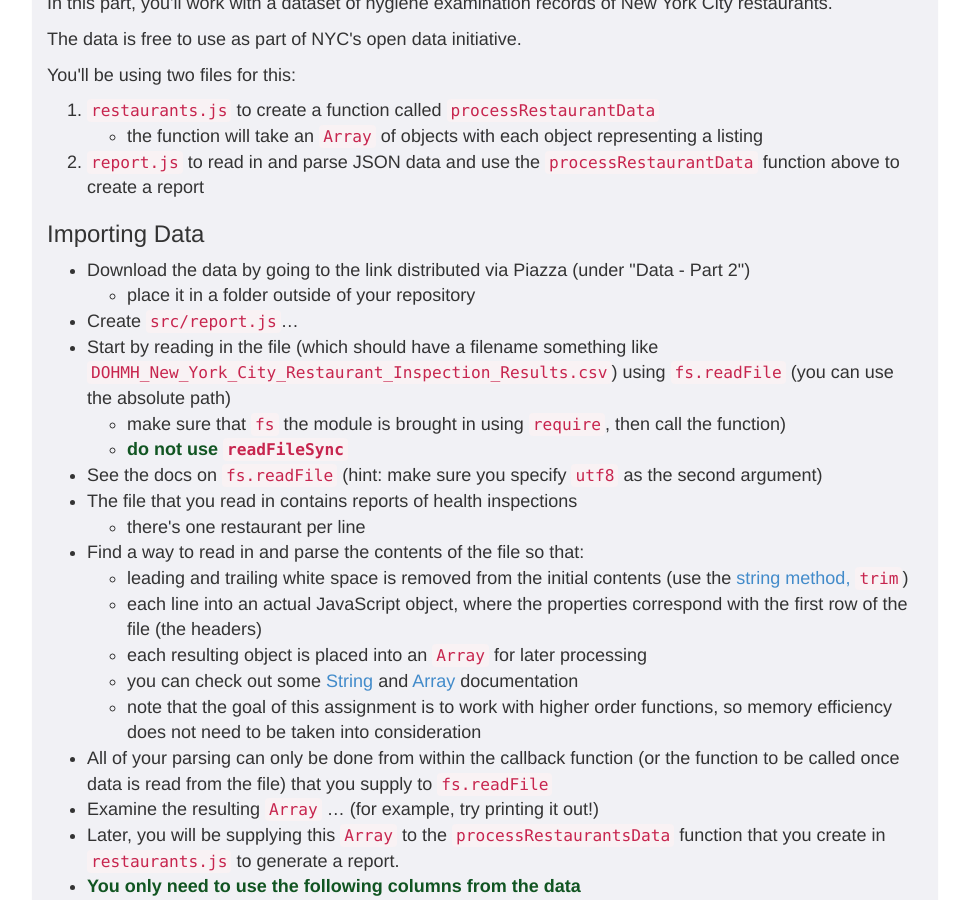
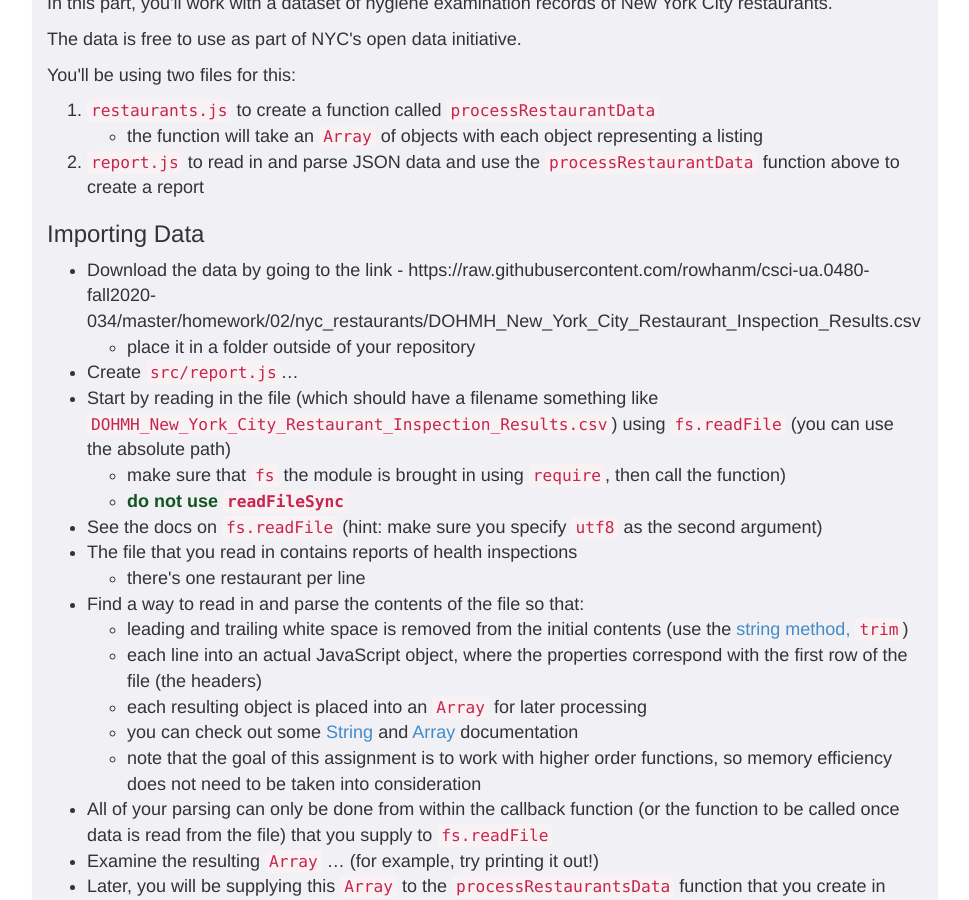
Before and after one commit to foureyes/csci-ua.0480-fall2020-034, a Jekyll site: the page built from homework/02-restaurants-2020.markdown, in a window 1280 px wide and 900 px high, scrolled down 9185 px. Shown: the whole window, without its empty margins (155-1124 px from the left). Built offline with Jekyll 4.4.1, drawn with Linux system fonts in a browser that asks for light colours; some of the changed text lies outside the part shown.

Commit message:
add data links

```diff
--- a/homework/02-restaurants-2020.markdown
+++ b/homework/02-restaurants-2020.markdown
@@ -456,7 +456,7 @@ You'll be using two files for this:
 
 ### Importing Data
 
-* Download the data by going to the link distributed via Piazza (under "Data - Part 2")
+* Download the data by going to the link - https://raw.githubusercontent.com/rowhanm/csci-ua.0480-fall2020-034/master/homework/02/nyc_restaurants/DOHMH_New_York_City_Restaurant_Inspection_Results.csv
     * place it in a folder outside of your repository
 * Create `src/report.js`...
 * Start by reading in the file (which should have a filename something like `DOHMH_New_York_City_Restaurant_Inspection_Results.csv`) using `fs.readFile` (you can use the absolute path)
@@ -699,7 +699,7 @@ Instead of reading a local file, __modify your program__ so that it pieces toget
 	* Again, a __callback__ is a function passed as an argument to another function... the callback will be invoked / executed at a later time, when some event is triggered
 	* In the case of `request`, it's the function that you pass in as the 2nd argument
 2. Remove the part of your program that reads a local file
-3. Instead, use request to download the first json file (url given through piazza)
+3. Instead, use request to download the first json file (url - https://raw.githubusercontent.com/rowhanm/csci-ua.0480-fall2020-034/master/homework/02/nyc_restaurants/1475ce2f-771f-413a-bcc9-587c904f4ce7.json)
 4. Notice that the json file has two fields `data` and `next`
 	* `data` is a list of objects, with each object representing an inspection row
 	* `next` is the name of the next file to retrieve
```
